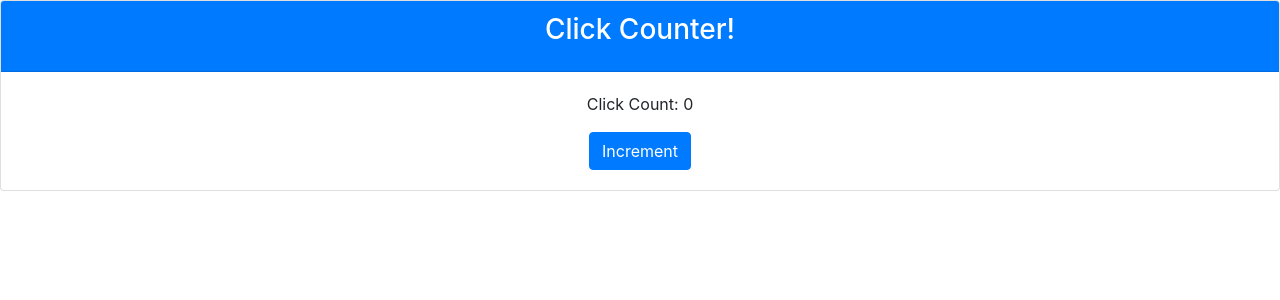
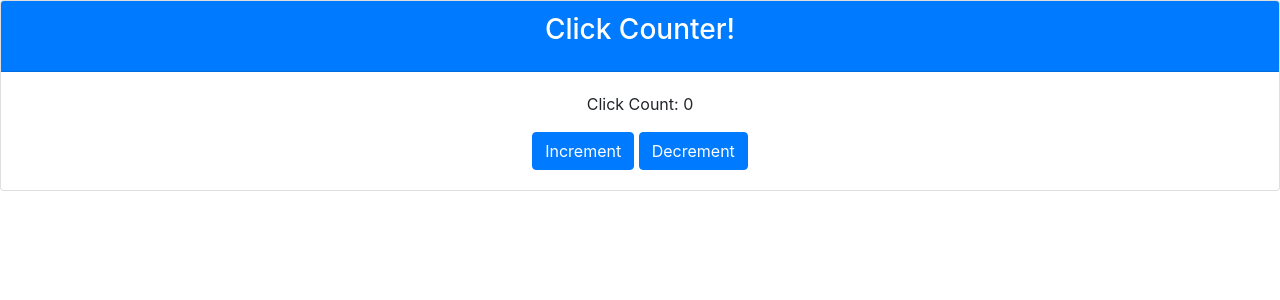
Before and after one commit to Joseph526/reactpractice, a React (Create React App) app: page / in a window 1280 px wide. Shown: the top 300 px of the page. Built offline with nearby package versions, Linux system fonts and the light colour scheme.

Commit message:
Added Decrement button and method

```diff
--- a/src/components/Counter.js
+++ b/src/components/Counter.js
@@ -7,6 +7,10 @@
 
   handleIncrement = () => {
     this.setState({ count: this.state.count + 1 });
+  };
+
+  handleDecrement = () => {
+    this.setState({ count: this.state.count - 1 });
   };
 
   render() {
@@ -20,6 +24,10 @@
           <button className="btn btn-primary" onClick={this.handleIncrement}>
             Increment
           </button>
+          &nbsp;
+          <button className="btn btn-primary" onClick={this.handleDecrement}>
+            Decrement
+          </button>
         </div>
       </div>
     );
```
